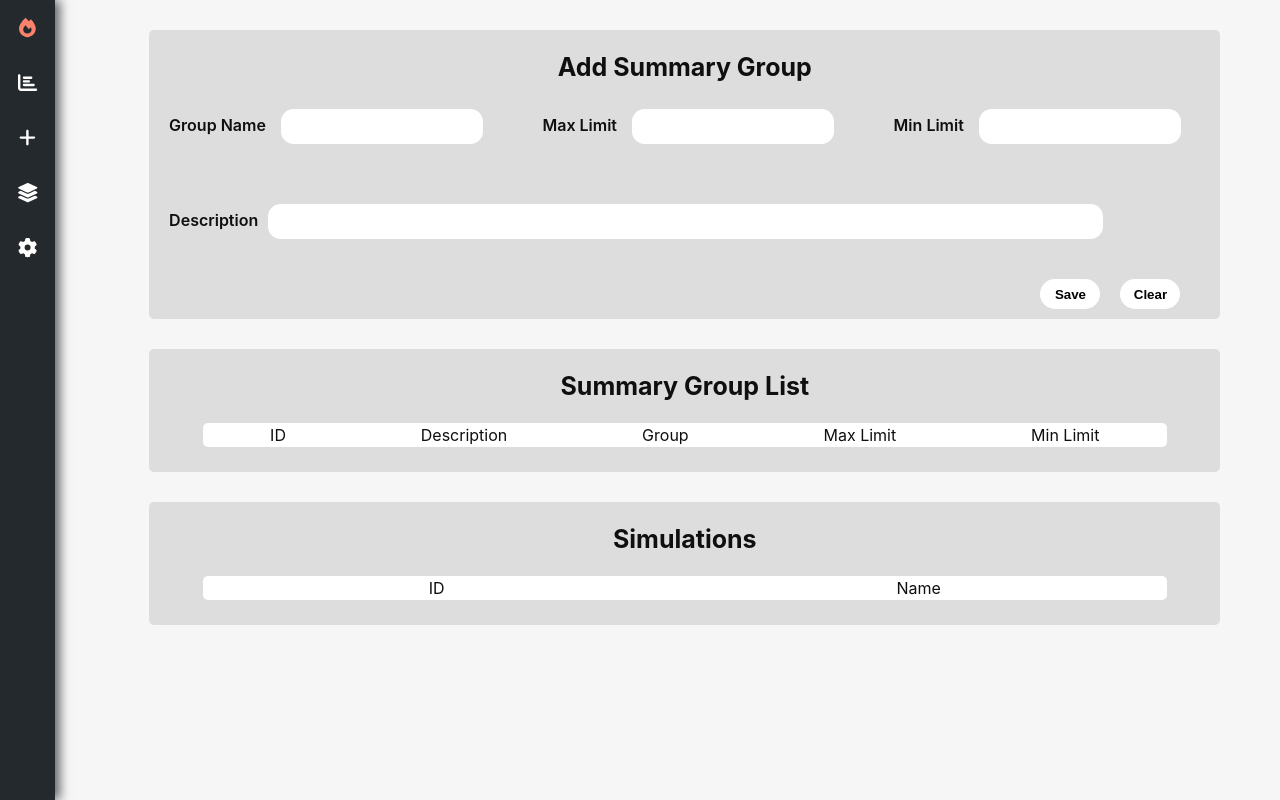
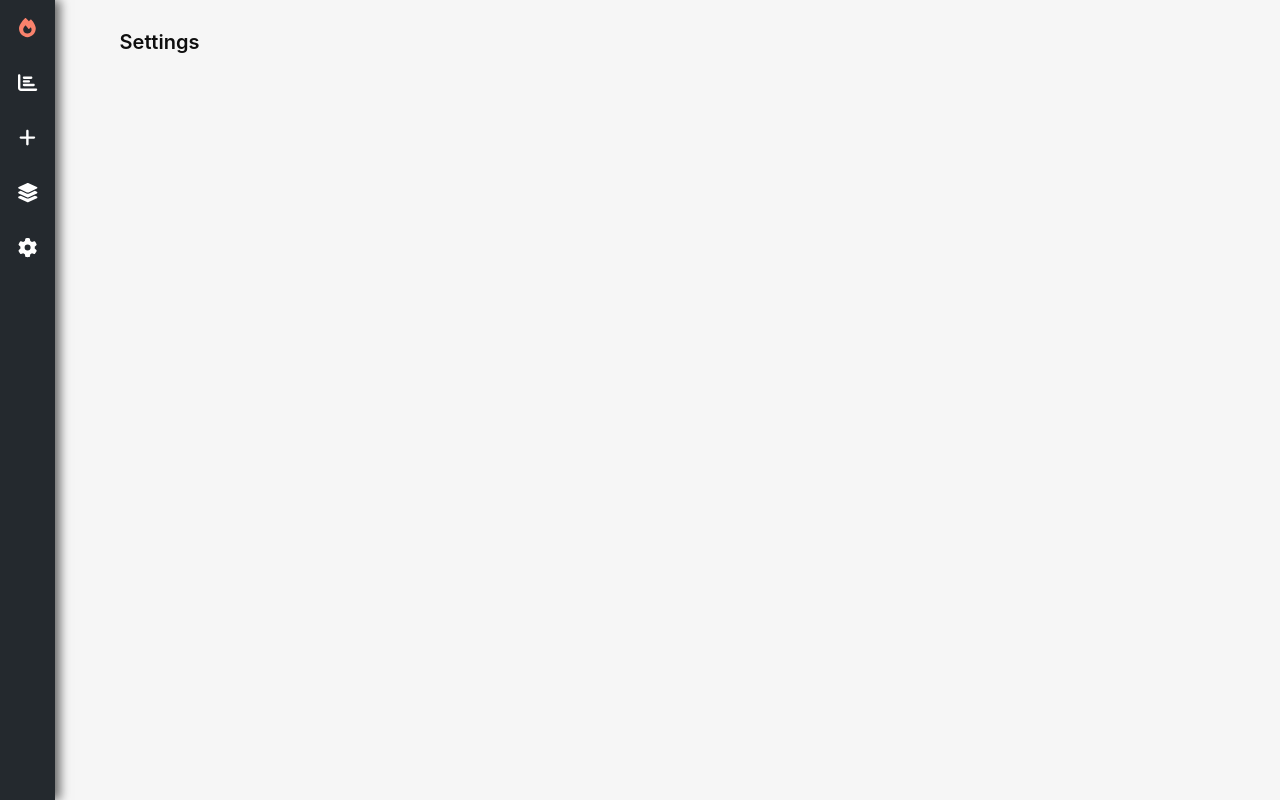
Before and after one commit to DanDuguay/helios, a Vue app: page /setting in a window 1280 px wide. Built offline with nearby package versions, Linux system fonts and the light colour scheme.

Commit message:
changed some styles

```diff
--- a/src/App.vue
+++ b/src/App.vue
@@ -16,6 +16,7 @@
   margin-left: 7vw;
   padding: 0;
   display: flex;
+  flex-direction: column;
   width: 93vw;
 }
 
--- a/src/pages/Add.vue
+++ b/src/pages/Add.vue
@@ -4,7 +4,7 @@
 <template>
     <div :class="$style.container">
 
-        <p :class="$style.title">Upload file</p>
+        <p :class="$style.title">Add Simulation</p>
 
         <div :class="$style.inputSection">
             <input type="file" :class="$style.input"/>
@@ -12,6 +12,9 @@
                 <font-awesome-icon :icon="['fas', 'plus']" />
                 Upload
             </button>
+            <p :class="$style.info">
+                You can Drag & Drop
+            </p>
         </div>
 
         <div :class="$style.fileSection">
@@ -36,20 +39,30 @@
     width:70%;
     flex-direction: column;
     margin: auto;
+    max-width: 700px;
     margin-top: 15vh;
 }
 .inputSection{
-    background-color: rgba(5,5,5,0.1);
+    background-color: rgba(100,100,100,0.1);
     display: flex;
     border-radius: 5px;
-    height: 120px;
+    height: 150px;
+    min-height: 20vh;
     border-style: dashed;
+    flex-direction: column;
     border-width: 3px;
     border-color: rgba(0, 0, 0, 0.2);
     cursor: pointer;
 }
 .input{
     display: none;
+}
+.info{
+    font-size: 12px;
+    margin-left: auto;
+    margin-right: auto;
+    margin-top: 0px;
+    margin-bottom: auto;
 }
 .fileSection{
     display: flex;
@@ -60,11 +73,12 @@
     font-weight: 600;
 }
 .uploadBtn{
-    width: 45%;
+    width: 50%;
     background-color: rgb(249,130,108);
     border:none;
-    height: 35px;
+    height: 40px;
     margin: auto;
+    margin-bottom: 5px;
     font-size: 18px;
     cursor: pointer;
     font-weight: 600;
--- a/src/pages/Setting.vue
+++ b/src/pages/Setting.vue
@@ -2,176 +2,14 @@
 </script>
 
 <template>
-    <div :class="$style.container">
-
-        <div :class="$style.card">
-            <p :class="$style.title">Add Summary Group</p>
-
-            <div :class="$style.middleAdd">
-                <div :class="$style.miniCard">
-                    <label :class="$style.label">Group Name</label>
-                    <input :class="$style.sInput"/>
-                </div>
-
-                <div :class="$style.miniCard">
-                    <label :class="$style.label">Max Limit</label>
-                    <input :class="$style.sInput"/>
-                </div>
-
-                <div :class="$style.miniCard">
-                    <label :class="$style.label">Min Limit</label>
-                    <input :class="$style.sInput"/>
-                </div>
-
-            </div>
-
-            <div :class="$style.groupDes">
-                <label :class="$style.label">Description</label>
-                <input :class="$style.Description" />
-            </div>
-
-            <div :class="$style.footer">
-                <button :class="[$style.btn,$style.add]">Save</button>
-                <button :class="[$style.btn,$style.remove]">Clear</button>
-            </div>
-
-        </div>
-
-        <div :class="$style.card">
-            <p :class="$style.title">Summary Group List</p>
-
-            <ul :class="$style.table">
-                <li :class="$style.line">
-                    <span :class="$style.lineItem">ID</span>
-                    <span :class="$style.lineItem">Description</span>
-                    <span :class="$style.lineItem">Group</span>
-                    <span :class="$style.lineItem">Max Limit</span>
-                    <span :class="$style.lineItem">Min Limit</span>
-                </li>
-            </ul>
-        </div>
-
-        <div :class="$style.card">
-            <p :class="$style.title">Simulations</p>
-
-            <ul :class="$style.table">
-                <li :class="$style.line">
-                    <span :class="$style.lineItem">ID</span>
-                    <span :class="$style.lineItem">Name</span>
-                </li>
-            </ul>
-
-        </div>
-
-    </div>
+    <h2 :class="$style.title">Settings</h2>
 </template>
 
 <style module>
+.title{
+    margin: 30px;
+    font-size: 20px;
+    font-weight: 600;
 
-.container{
-    display: flex;
-    padding: 0;
-    flex-direction: column;
-    width: 100%;
-}
-.card{
-    margin: auto;
-    margin-top: 30px;
-    background-color: #ddd;
-    border:none;
-    border-radius: 5px;
-    width: 90%;
-    display: flex;
-    flex-direction: column;
-}
-
-.miniCard{
-    margin: auto;
-    margin-left: 5px;
-}
-.sInput{
-    height: 25px;
-    border-radius: 12.5px;
-    width: 15vw;
-    min-width: 150px;
-    background-color: #fff;
-    margin: 15px;
-    padding: 5px;
-    border: none;
-}
-
-.btn{
-    background-color: transparent;
-    background-color: #fff;
-    border:none;
-    border-radius: 15px;
-    width: 60px;
-    transition: 0.5s;
-    height: 30px;
-    margin: 10px;
-    cursor: pointer;
-    font-weight: 600;
-}
-
-.btn:hover{
-    margin-top: 9px;
-    color: #fff;
-    margin-bottom: 11px;
-}
-.add:hover{
-    background-color: #318c69;
-}
-
-.remove:hover{
-    background-color: red;
-}
-
-.middleAdd{
-    display: flex;
-    width: 100%;
-    padding: 15px;
-}
-.footer{
-    margin-left: auto;
-    margin-right: 30px;
-    display: flex;
-}
-.label{
-    font-weight: 600;
-}
-.groupDes{
-    margin: 20px;
-}
-.Description{
-    border-radius: 12.5px;
-    border:none;
-    width: 80%;
-    height: 25px;
-    padding: 5px;
-    margin: 10px;
-}
-.title{
-    font-size: 25px;
-    font-weight: 700;
-    margin: auto;
-    margin-top: 25px;
-}
-.table{
-    display: flex;
-    flex-direction: column;
-    list-style: none;
-    padding: 0;
-    background-color: #fff;
-    border-radius: 5px;
-    margin: auto;
-    margin-top: 25px;
-    margin-bottom: 25px;
-    width: 90%;
-}
-.line{
-    display: flex;
-}
-.lineItem{
-    margin: auto;
 }
 </style>
```
